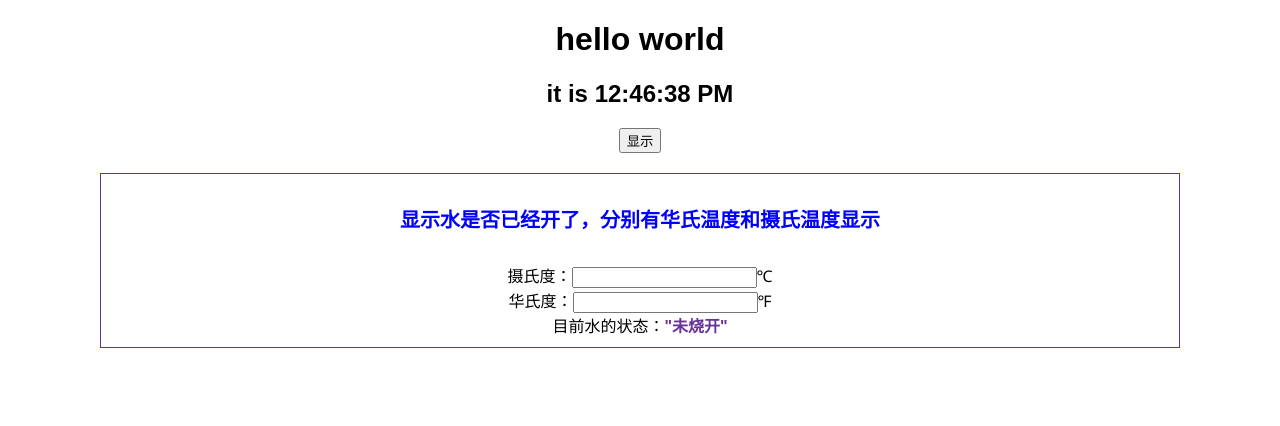
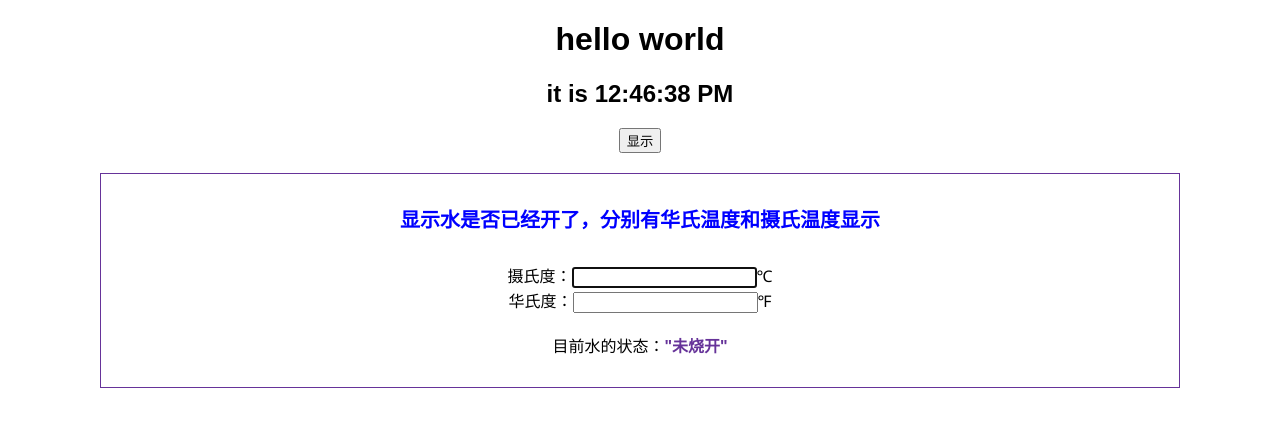
Before and after one commit to ChengMT/react-practice, a React (Create React App) app: page / in a window 1280 px wide. Shown: the top 426 px of the page. Built offline with nearby package versions, Linux system fonts and the light colour scheme.

Commit message:
聚焦输入框

```diff
--- a/src/temperature/boiling.js
+++ b/src/temperature/boiling.js
@@ -8,7 +8,7 @@ class Boiling extends React.Component{
 
     render(){
         return(
-            <div>
+            <div className="boiling">
                 {/* 目前水的状态：{this.props.CValue}  */}
 
                 目前水的状态：{this.props.CValue >= 100 ? <span className="boildinged">"已烧开"</span> :<span className="no-boilding">"未烧开"</span>}
--- a/src/temperature/display.js
+++ b/src/temperature/display.js
@@ -16,6 +16,11 @@ class Display extends React.Component{
         this.handleshe = this.handleshe.bind(this);
     }
 
+// 打开页面对摄氏度的输入框进行聚焦
+    componentDidMount(){
+        this.inputShe.focus()
+    }
+
     handlehua(){
         this.props.onhandlehua;
     }
@@ -28,7 +33,7 @@ class Display extends React.Component{
     render(){
         return(
             <div>
-                <div>摄氏度：<input value={this.props.she} onChange={this.handleshe}/>℃</div>
+                <div>摄氏度：<input value={this.props.she} onChange={this.handleshe} ref={(input)=>this.inputShe=input}/>℃</div>
                 <div>华氏度：<input value={this.props.hua} onChange={this.handlehua}/>℉</div>
             </div>
         )
--- a/src/temperature/temperature.css
+++ b/src/temperature/temperature.css
@@ -20,6 +20,13 @@
     margin: 0 auto;
 }
 
+
+
+/* boiling.js的样式 */
+.boiling{
+    padding: 20px 0;
+}
+
 .boildinged{
     color: red;
     font-weight:bold;
```
